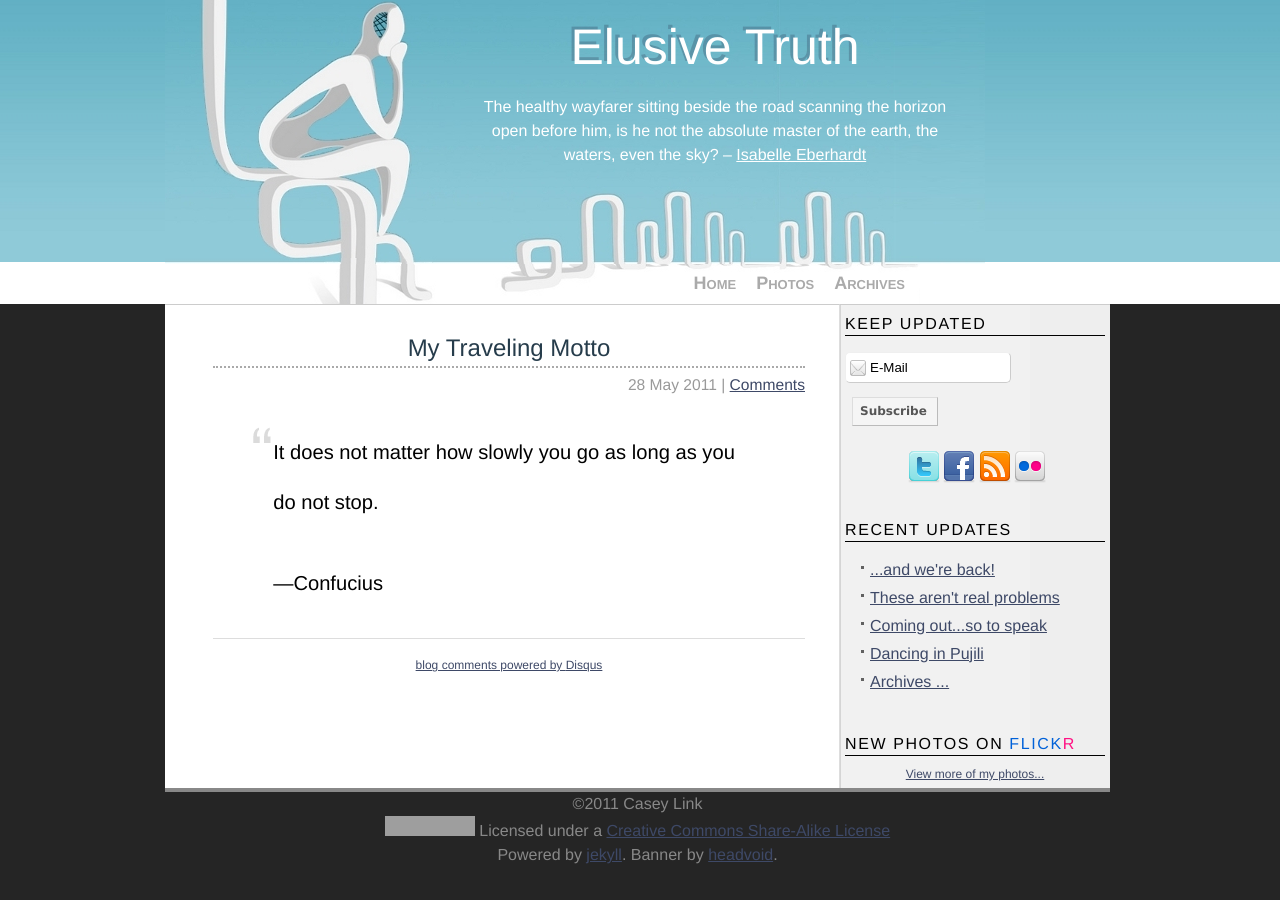
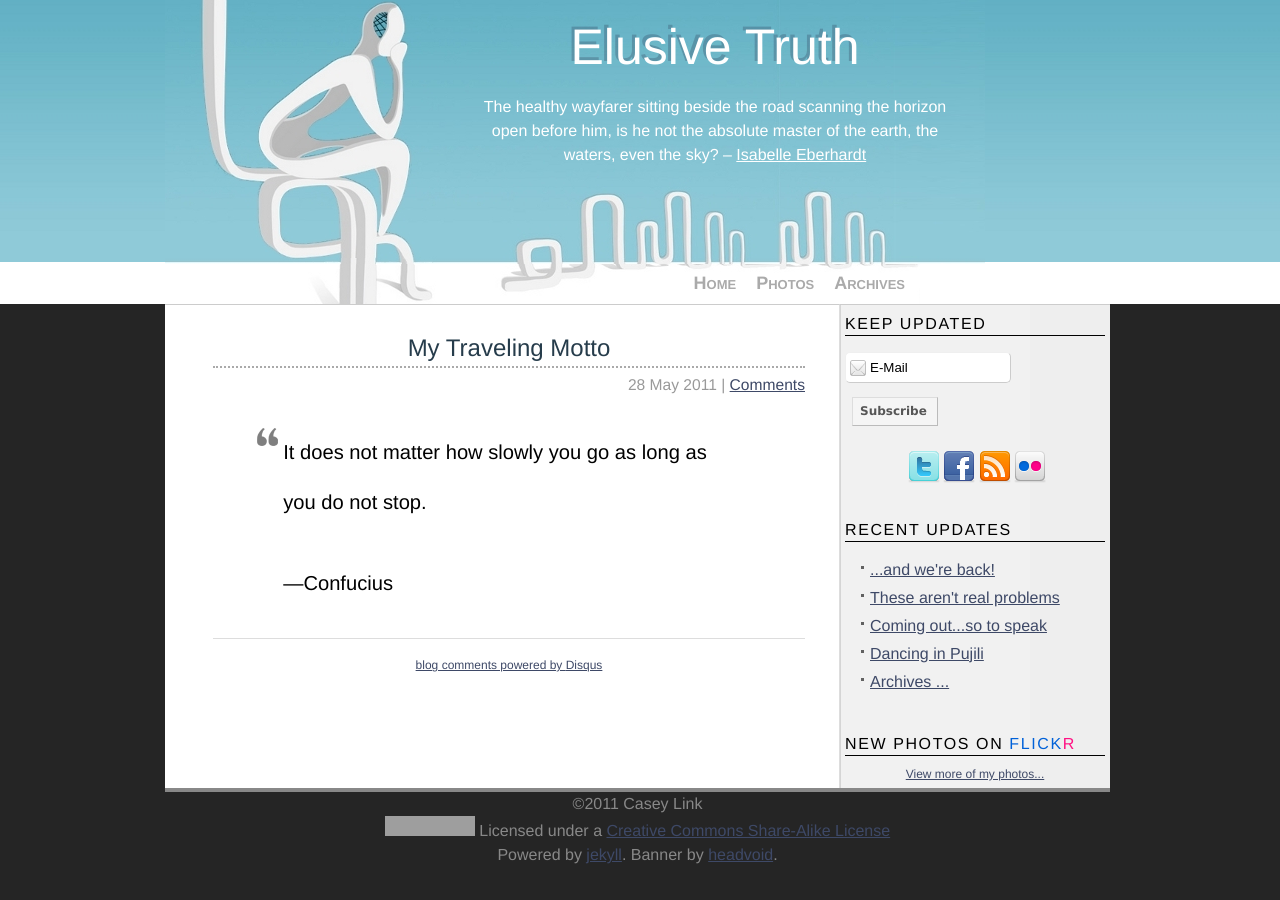
Before and after one commit to Ramblurr/elusivetruth, a Jekyll site: the page built from _posts/tumblr/2011-05-28-my-traveling-motto.html, in a window 1280 px wide. Built offline with Jekyll 4.4.1, drawn with Linux system fonts in a browser that asks for light colours; some web fonts are replaced; Markdown is read by kramdown in place of the engine named in the settings; comment, search, counter and statistics services are not loaded; grey boxes are pictures that could not be loaded.

Commit message:
beautify quoteS

```diff
--- a/css/blog.css
+++ b/css/blog.css
@@ -22,7 +22,7 @@ div.entry {
 
 blockquote {
     font-style: normal;
-    padding: 0px 30px;
+    padding: 0px 40px;
     color: #000;
     background: url('../images/quote.png') .5em top no-repeat;
 }
```
Also changed, not shown: images/quote.png.
